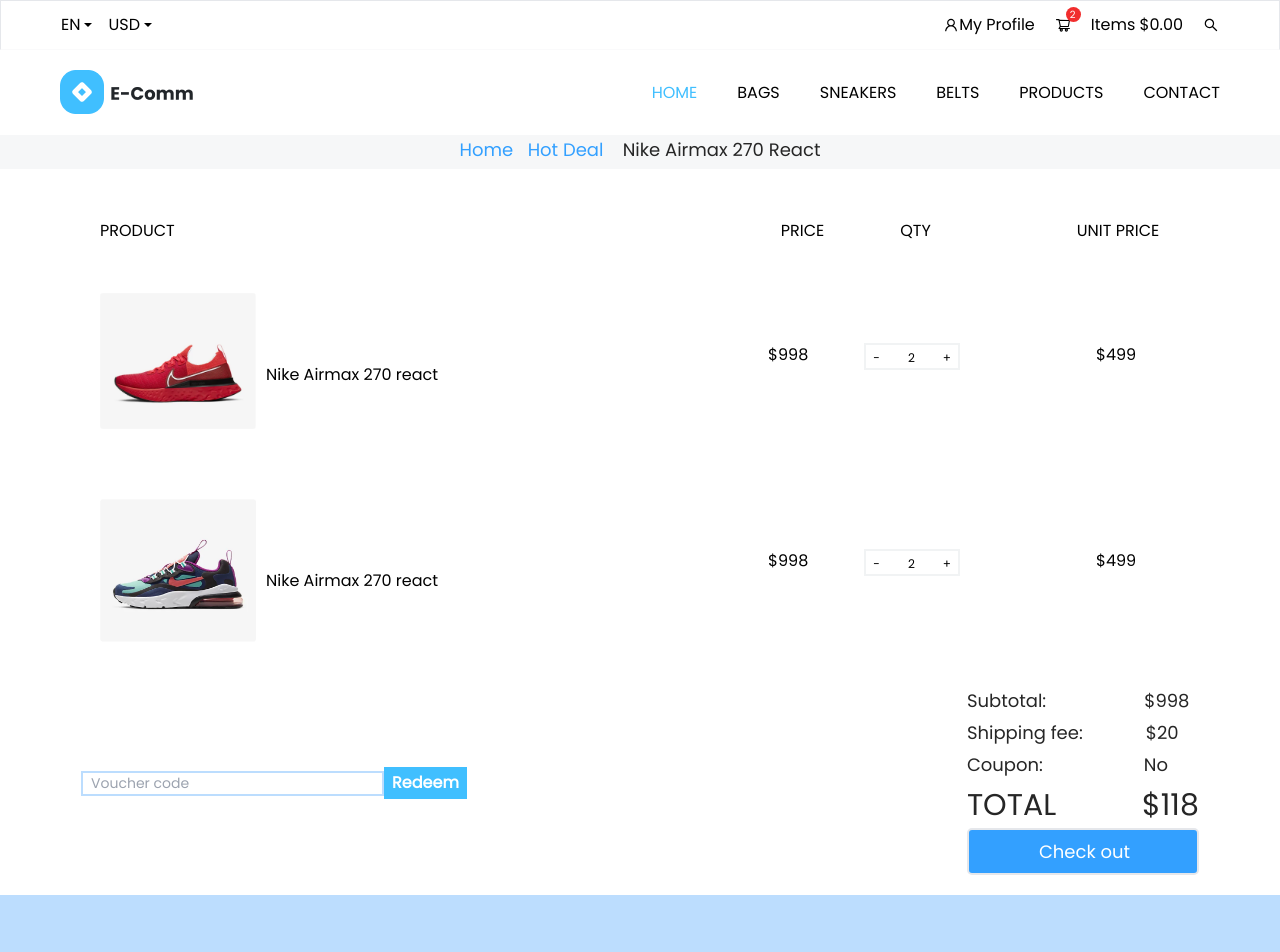
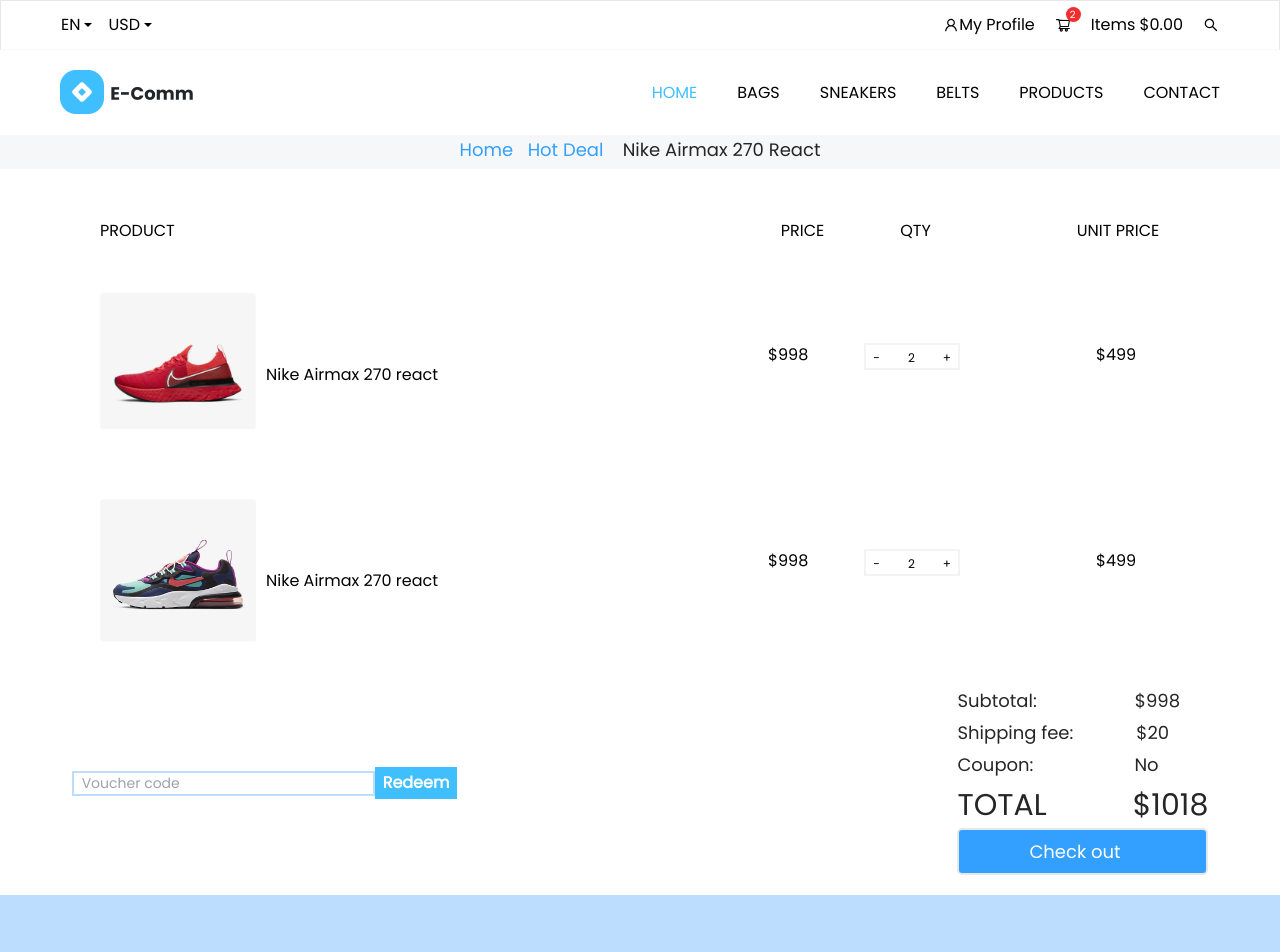
Before and after one commit to Adeleke2907/challengethree, a React (Vite) app: page /cart in a window 1280 px wide. Shown: the top 952 px of the page. Built offline with nearby package versions, Linux system fonts and the light colour scheme.

Commit message:
fix issue

```diff
--- a/src/components/Home/Cart.jsx
+++ b/src/components/Home/Cart.jsx
@@ -56,7 +56,7 @@
                             <p className='text-[#262626] text-[18px] pt-[5px] content-center gap-12 flex'><span>Subtotal:</span><span className="pl-[50px]">$998</span></p>
                             <p className='text-[#262626] text-[18px] pt-[5px] content-center gap-12 flex'>Shipping fee:<span className="pl-[15px]">$20</span></p>
                             <p className='text-[#262626] text-[18px] pt-[5px] content-center gap-12 flex'>Coupon:<span className="pl-[53px]">No</span></p>
-                            <h3 className='text-[#262626] text-[30px] pt-[5px] content-center gap-12 flex'>TOTAL<span className="pl-[38px]">$118</span></h3>
+                            <h3 className='text-[#262626] text-[30px] pt-[5px] content-center gap-12 flex'>TOTAL<span className="pl-[38px]">$1018</span></h3>
                             <div className='text-[18px] outline-none border-[2px] text-[#FFFFFF] bg-[#33A0FF] rounded-[5px] py-2 pl-[70px]'>Check out</div>
                         </div>
 
--- a/src/components/Home/Landing.jsx
+++ b/src/components/Home/Landing.jsx
@@ -44,7 +44,7 @@
                             <h6 className='content-center justify-center flex text-[20px] text-[#223263] pl-[20px] pt-[20px]' >FS - FS - Nike Air <br />Max 270 React...</h6>
                             <p className='text-[#40BFFF] text-[30px] pl-[110px] pt-[20px] pr-[10px]'>$299,43</p>
                         </div>
-                        <p className='text-[#9098B1] text-[18px] content-center justify-center flex gap-3 pt-[250px]'>$534,33<span className='text-[#9098B1] text-[18px] text-[#FB7181]'>24% Off</span></p>
+                        <p className='text-[#9098B1] text-[18px] content-center justify-center flex gap-3 pt-[250px]'>$534,33<span className='text-[18px] text-[#FB7181]'>24% Off</span></p>
 
                     </div>
 
--- a/src/components/Home/Latest.jsx
+++ b/src/components/Home/Latest.jsx
@@ -1,5 +1,3 @@
-import { useState } from 'react'
-import { Link } from "react-router-dom";
 import image1 from "../../assets/shipping.png"
 import image2 from "../../assets/Group11.png"
 import image3 from "../../assets/Support.png"
```
